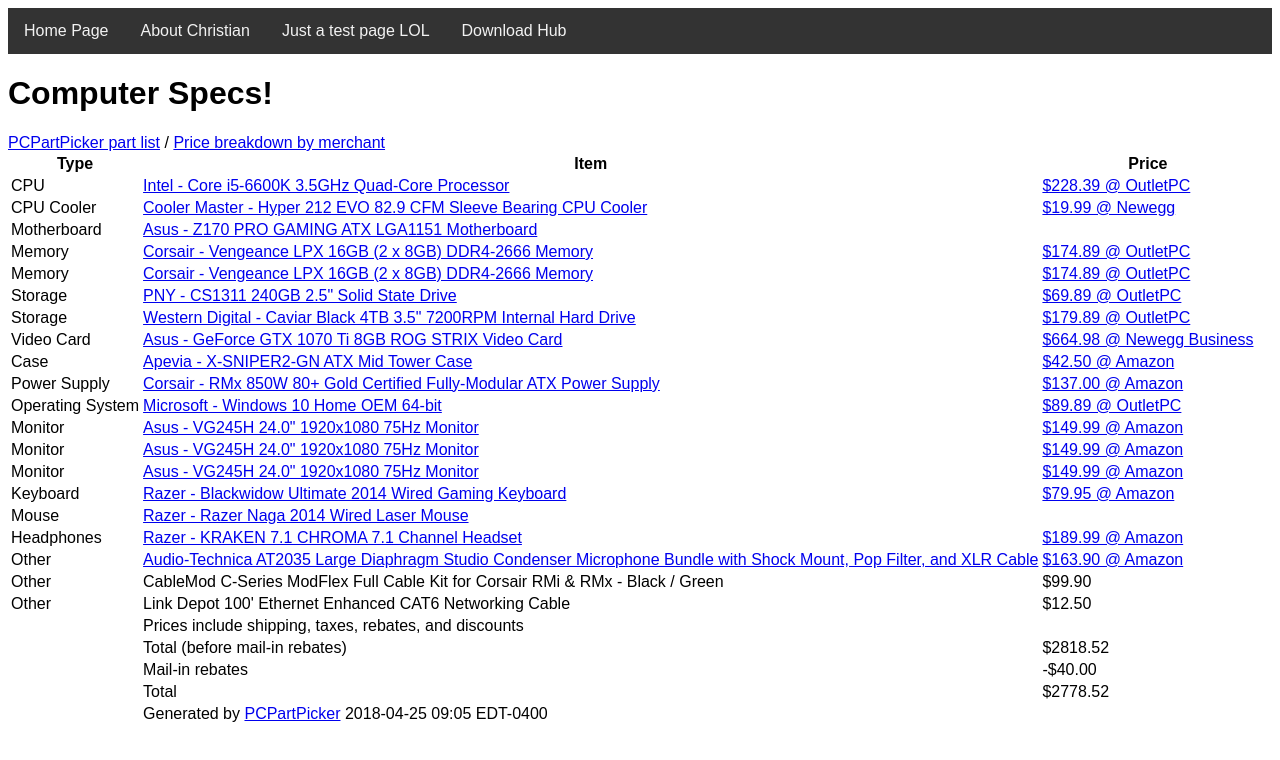
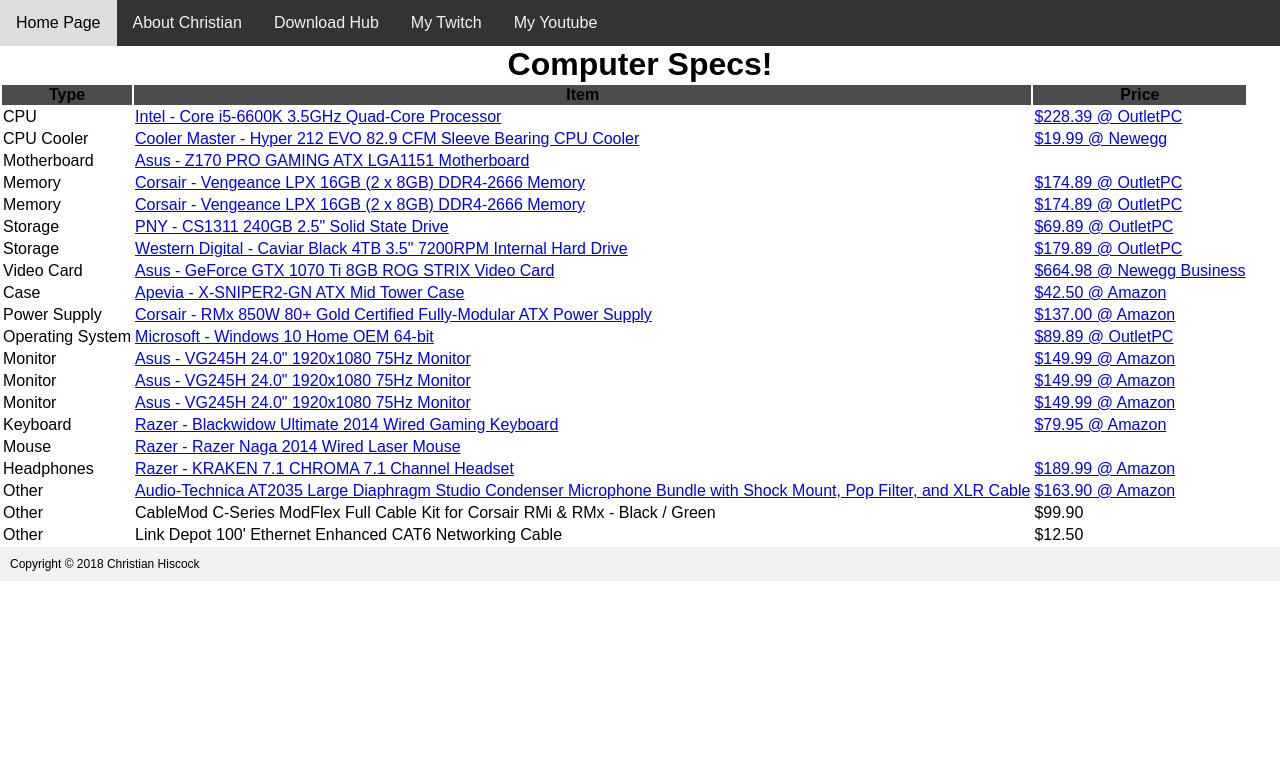
Before and after one commit to ImTotallyNotMessi/christianpi, a website: page views/specs.html in a window 1280 px wide. Drawn offline with Linux system fonts and the light colour scheme.

Commit message:
Removed and fixed pages.
Added 3 redirect (301) redirect links in Main.js for github, youtube, and twitch.

Added first javascript, pause/play button.

```diff
--- a/public/stylesheets/about.css
+++ b/public/stylesheets/about.css
@@ -13,6 +13,17 @@
 
 body {
     margin: 0;
+}
+
+.content {
+    background-color: rgb(221, 221, 221);
+    padding: 10px;
+}
+
+.footer {
+    font-size: 12px;
+    background-color: rgb(241, 241, 241);
+    padding: 10px;
 }
 
 .topnav {
@@ -31,7 +42,7 @@
 
 .topnav a:hover {
     background-color: rgb(221, 221, 221);
-    color: black;
+    color: rgb(0, 0, 0);
 }
 
 .container {
--- a/public/stylesheets/downloads.css
+++ b/public/stylesheets/downloads.css
@@ -2,6 +2,10 @@
     box-sizing: border-box;
     font-family: Arial, Helvetica, sans-serif;
 }
+
+body {
+    margin: 0;
+  }
 
 h1 {
     text-align: center;
@@ -23,5 +27,16 @@
 
 .topnav a:hover {
     background-color: rgb(221, 221, 221);
-    color: black;
+    color: rgb(0, 0, 0);
 }
+
+.content {
+    background-color: rgb(221, 221, 221);
+    padding: 10px;
+}
+
+.footer {
+    font-size: 12px;
+    background-color: rgb(241, 241, 241);
+    padding: 10px;
+}
--- a/public/stylesheets/index.css
+++ b/public/stylesheets/index.css
@@ -23,7 +23,7 @@
 
 .topnav a:hover {
     background-color: rgb(221, 221, 221);
-    color: black;
+    color: rgb(0, 0, 0);
 }
 
 .content {
@@ -32,6 +32,7 @@
 }
 
 .footer {
+    font-size: 12px;
     background-color: rgb(241, 241, 241);
     padding: 10px;
 }
--- a/public/stylesheets/specs.css
+++ b/public/stylesheets/specs.css
@@ -1,10 +1,20 @@
 * {
     box-sizing: border-box;
     font-family: Arial, Helvetica, sans-serif;
+    margin: 0;
 }
 
 h1 {
-    font-family: "Sans-serif" Verdana, Geneva, Tahoma, sans-serif;
+    text-align: center;
+}
+
+thead {
+    background-color: rgb(75, 75, 75)
+}
+
+content {
+    background-color: rgb(221, 221, 221);
+    padding: 10px;
 }
 
 .topnav {
@@ -23,5 +33,11 @@
 
 .topnav a:hover {
     background-color: rgb(221, 221, 221);
-    color: black;
+    color: rgb(0, 0, 0);
 }
+
+.footer {
+    font-size: 12px;
+    background-color: rgb(241, 241, 241);
+    padding: 10px;
+}
--- a/public/stylesheets/stfu.css
+++ /dev/null
@@ -1,11 +0,0 @@
-* {
-    box-sizing: border-box;
-}
-
-#Video {
-    position: fixed;
-    right: 0;
-    bottom: 0;
-    min-width: 100%;
-    min-height: 100%;
-}
--- /dev/null
+++ b/public/stylesheets/video.css
@@ -0,0 +1,36 @@
+* {
+    box-sizing: border-box;
+    font-family: Arial, Helvetica, sans-serif;
+}
+
+.content {
+    position: fixed;
+    bottom: 0;
+    background: rgb(0, 0, 0);
+    color: rgb(241, 241, 241);
+    width: 100%;
+    padding: 20px;
+}
+
+#myVideo {
+    position: fixed;
+    right: 0;
+    bottom: 0;
+    min-width: 100%;
+    min-height: 100%;
+}
+
+#myBtn {
+    width: 200px;
+    font-size: 18px;
+    padding: 10px;
+    border: none;
+    background: rgb(0, 0, 0);
+    color: rgb(255, 255, 255);
+    cursor: pointer;
+}
+
+#myBtn:hover {
+    background: rgb(221, 221, 221);
+    color: rgb(0, 0, 0);
+}
--- a/views/specs.html
+++ b/views/specs.html
@@ -9,11 +9,12 @@
     <div class="topnav">
         <a href="/">Home Page</a>
         <a href="/about">About Christian</a>
-        <a href="/stfu">Just a test page LOL</a>
         <a href="/downloads">Download Hub</a>
+        <a href="/twitch">My Twitch</a>
+        <a href="/youtube">My Youtube</a>
     </div>
+    <div class="content">
     <h1>Computer Specs!</h1>
-    <a href="https://pcpartpicker.com/list/RwhkXP">PCPartPicker part list</a> / <a href="https://pcpartpicker.com/list/RwhkXP/by_merchant/">Price breakdown by merchant</a>
     <table class="pcpp-part-list">
       <thead>
         <tr>
@@ -157,32 +158,11 @@
           <td class="pcpp-part-list-item">Link Depot 100' Ethernet Enhanced CAT6 Networking Cable</td>
           <td class="pcpp-part-list-price">$12.50</td>
         </tr>
-        <tr>
-          <td></td>
-          <td class="pcpp-part-list-price-note">Prices include shipping, taxes, rebates, and discounts</td>
-          <td></td>
-        </tr>
-        <tr>
-          <td></td>
-          <td class="pcpp-part-list-subtotal">Total (before mail-in rebates)</td>
-          <td class="pcpp-part-list-subtotal-price">$2818.52</td>
-        </tr>
-        <tr>
-          <td></td>
-          <td class="pcpp-part-list-subtotal">Mail-in rebates</td>
-          <td class="pcpp-part-list-subtotal-price">-$40.00</td>
-        </tr>
-        <tr>
-          <td></td>
-          <td class="pcpp-part-list-total">Total</td>
-          <td class="pcpp-part-list-total-price">$2778.52</td>
-        </tr>
-        <tr>
-          <td></td>
-          <td class="pcpp-part-list-price-note">Generated by <a href="http://pcpartpicker.com">PCPartPicker</a> 2018-04-25 09:05 EDT-0400</td>
-          <td></td>
-        </tr>
       </tbody>
     </table>
+  </div>
+    <div class="footer">
+        <p>Copyright &copy; 2018 Christian Hiscock </p>
+    </div>
 </body>
 </html>
```
Also changed, not shown: main.js (+13 -3 lines), public/javascripts/video.js (added, +11 -0 lines), views/about.html (+5 -0 lines), views/downloads.html (+5 -1 lines), views/index.html (+2 -1 lines), views/stfu.html (deleted, +0 -13 lines), views/video.html (added, +19 -0 lines), 1 other file.
